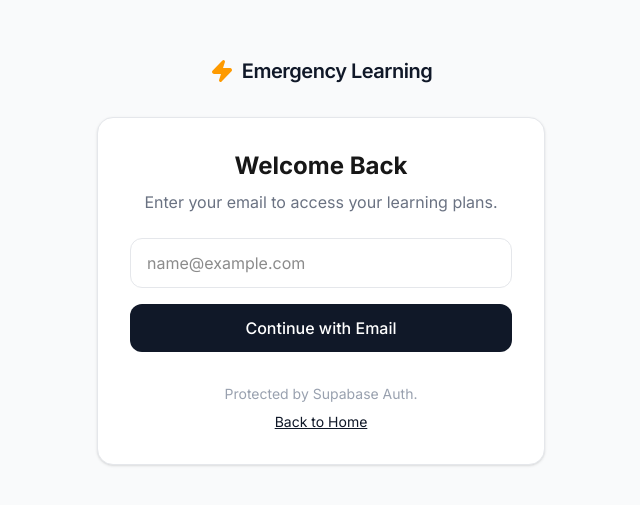
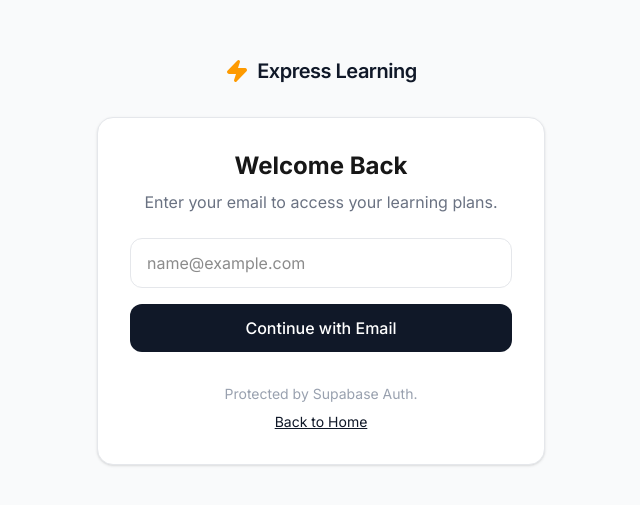
Before and after one commit to medeepak/learn-bolt, a Next.js app: page /login in a window 1280 px wide. Shown: the part 139-644 px from the top of the page, without its empty margins (319-959 px from the left). Built offline with nearby package versions, Linux system fonts and the light colour scheme.

Commit message:
chore: rename Emergency Learning to Express Learning

```diff
--- a/app/layout.tsx
+++ b/app/layout.tsx
@@ -5,7 +5,7 @@ import "./globals.css";
 const inter = Inter({ subsets: ["latin"] });
 
 export const metadata: Metadata = {
-  title: "Emergency Learning Platform",
+  title: "Express Learning Platform",
   description: "Learn anything fast with visual, just-in-time chapters.",
 };
 
--- a/app/login/page.tsx
+++ b/app/login/page.tsx
@@ -6,7 +6,7 @@ export default function LoginPage() {
         <div className="min-h-screen flex flex-col items-center justify-center p-4 bg-gray-50">
             <Link href="/" className="flex items-center gap-2 font-semibold text-xl tracking-tight text-gray-900 mb-8">
                 <Zap className="w-6 h-6 text-amber-500 fill-amber-500" />
-                <span>Emergency Learning</span>
+                <span>Express Learning</span>
             </Link>
 
             <div className="bg-white p-8 rounded-2xl shadow-sm border border-gray-200 w-full max-w-md text-center">
```
Also changed, not shown: 1 other file (tests, documents, lock files or other folders).
